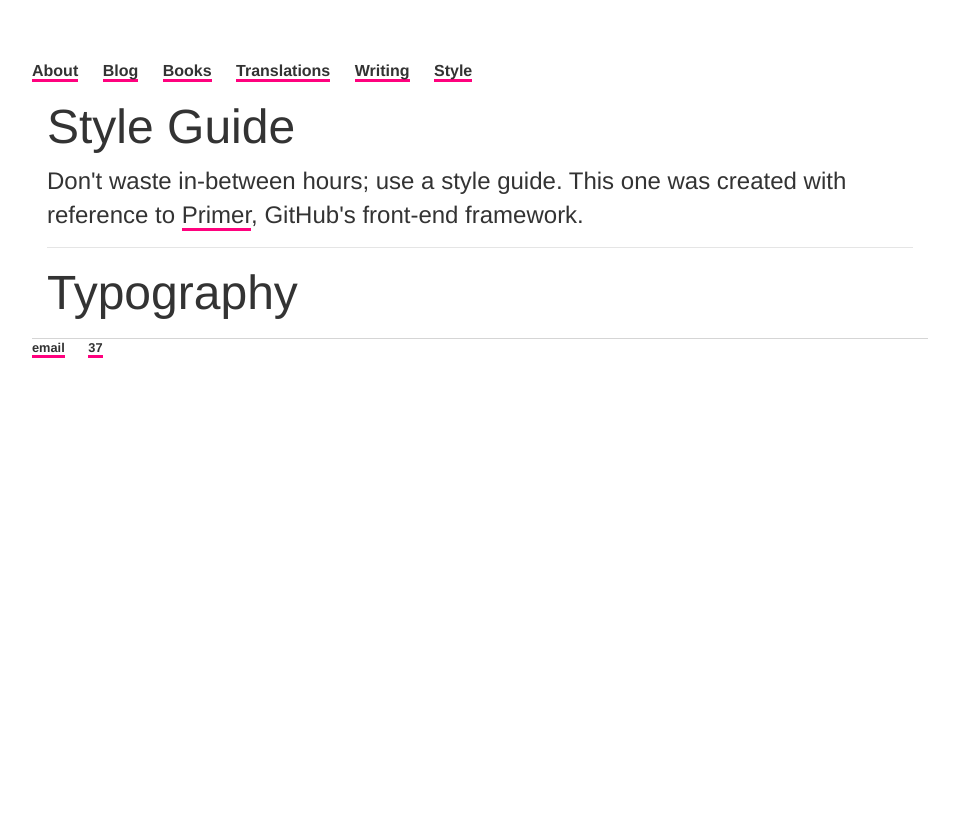
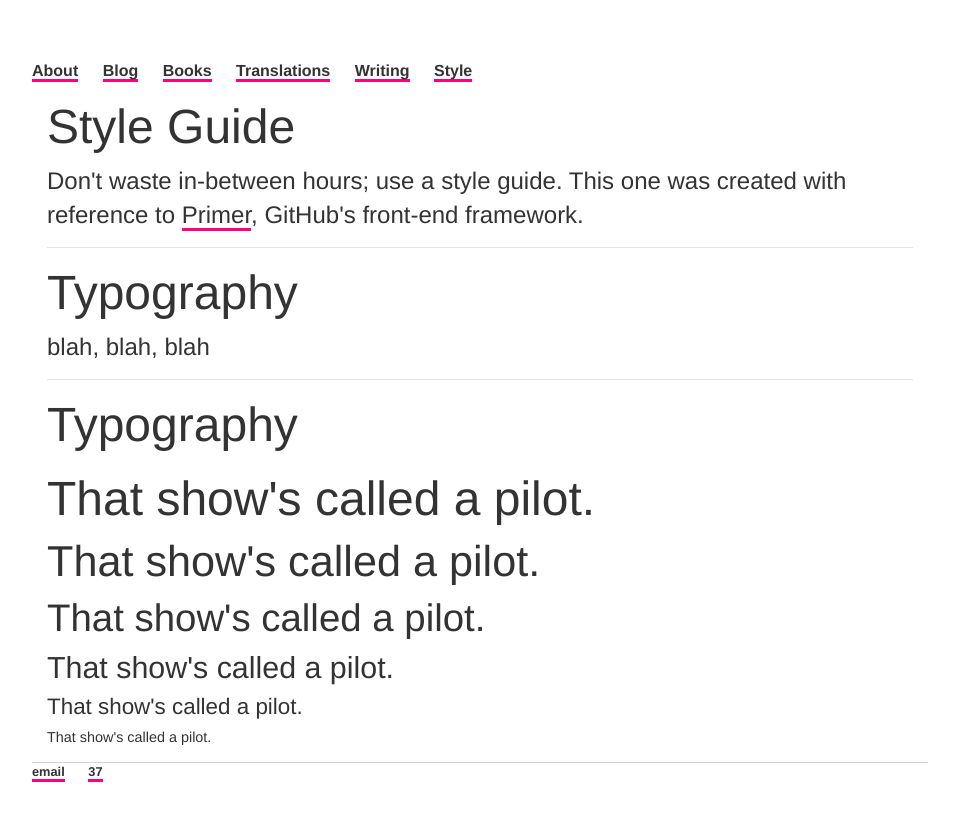
Before and after one commit to ariesti/ariesti.github.io, a Jekyll site: the page built from style/index.html, in a window 1280 px wide. Shown: the top 821 px of the page, without its empty margins (160-1119 px from the left). Built offline with Jekyll 4.4.1, drawn with Linux system fonts in a browser that asks for light colours.

Commit message:
Update index.html

```diff
--- a/style/index.html
+++ b/style/index.html
@@ -9,7 +9,18 @@ permalink: /style/
 	</div>
 	<hr>
 	<div class="typography">
-        	<p>
         	<h1>Typography</h1>
-        	</p>
+		<p>blah, blah, blah</p>
     	</div>
+	<hr>
+	<div class="headings">
+		<h1>Typography</h1>
+		<p>
+		<h1>That show's called a pilot.</h1>
+		<h2>That show's called a pilot.</h2>
+		<h3>That show's called a pilot.</h3>
+		<h4>That show's called a pilot.</h4>
+		<h5>That show's called a pilot.</h5>
+		<h6>That show's called a pilot.</h6>
+		</p>
+	</div>
```
